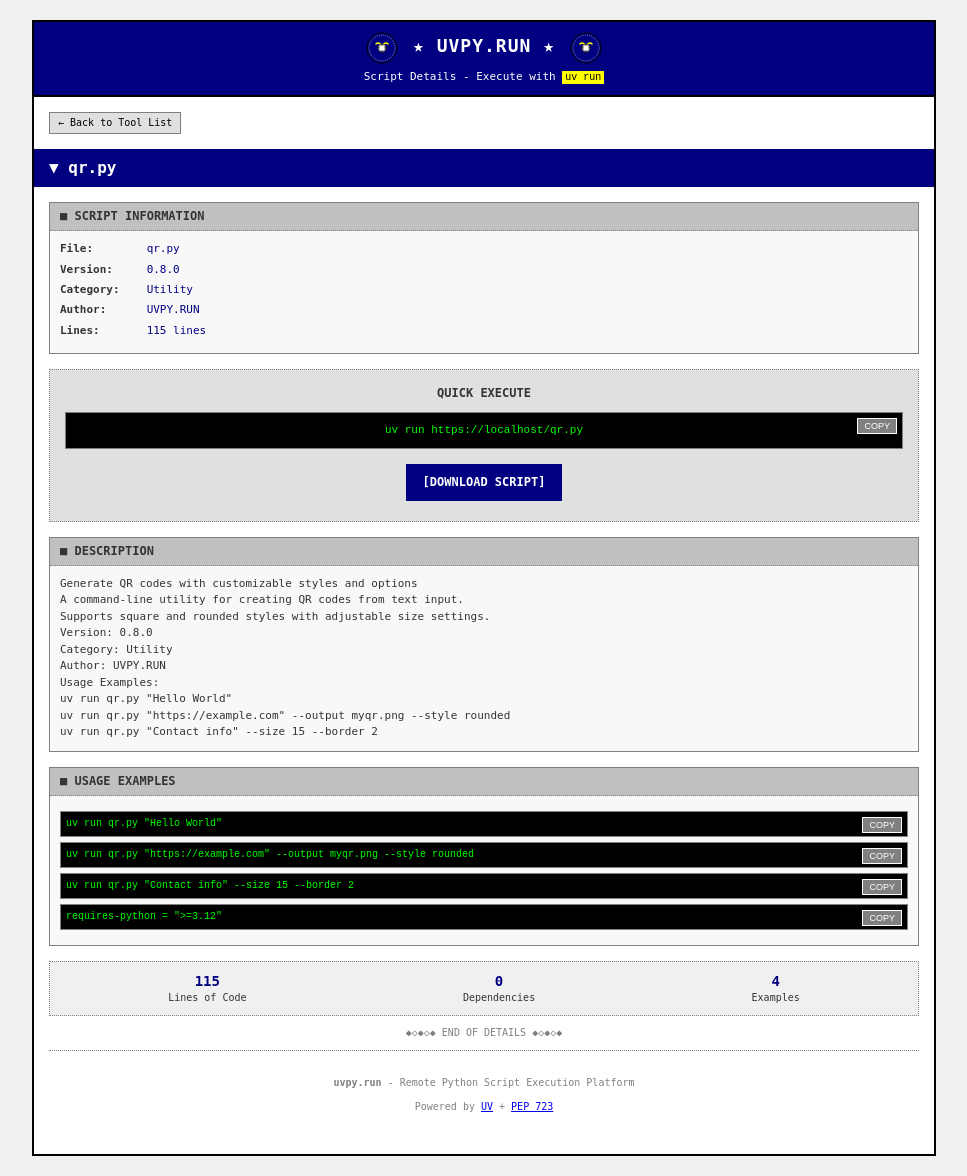
After one commit to 26awen/uvpy_run, a Flask app: page /detail/qr in a window 1280 px wide. The commit adds this page. Shown: the whole page, without its empty margins (156-1123 px from the left). Run offline with Flask 3, Linux system fonts and the light colour scheme.

Commit message:
Add individual detail pages for all scripts with /detail routes
Features added:
- New route /detail/<script_name> for individual script pages
- Enhanced extract_detailed_file_info() function to parse:
  - PEP 723 dependencies from script metadata
  - Full docstrings and descriptions
  - Usage examples from docstrings and comments
  - Script statistics (line count, dependencies, examples)
- Created script_detail.html template with:
  - Vintage terminal-style design matching main site
  - Quick execute command with copy functionality
  - Dependencies display with PEP 723 info
  - Full description and usage examples
  - Script statistics and metadata
  - Copy-to-clipboard functionality for commands
- Updated main list template to include [DETAILS] links
- All scripts now have dedicated detail pages accessible via /detail/scriptname

Navigation: Main list → Individual script details → Back to main list

```diff
--- a/main.py
+++ b/main.py
@@ -115,6 +115,45 @@
     """Serve sitemap.xml file"""
     return send_from_directory(".", "sitemap.xml")
 
+@app.route("/detail/<script_name>")
+def script_detail(script_name):
+    """Show detailed information about a specific script."""
+    try:
+        # Ensure script_name ends with .py
+        if not script_name.endswith('.py'):
+            script_name += '.py'
+
+        file_path = os.path.join(STATIC_PYFILES_ROOT, script_name)
+
+        # Check if file exists
+        if not os.path.exists(file_path):
+            return render_template_string(html_file_not_found), 404
+
+        # Extract detailed information from the file
+        file_info = extract_detailed_file_info(file_path)
+
+        # Get the base URL with correct protocol
+        base_url = get_base_url()
+
+        # Use detail template
+        return render_template('script_detail.html',
+                             script_info=file_info,
+                             base_url=base_url,
+                             script_name=script_name)
+
+    except Exception as e:
+        error_html = f"""
+        <html>
+        <head><title>Error</title></head>
+        <body>
+            <h1>Error loading script details</h1>
+            <p>An error occurred while loading script details: {str(e)}</p>
+        </body>
+        </html>
+        """
+        return render_template_string(error_html), 500
+
+
 @app.route("/")
 def list_tools():
     """List all available Python tools in the static_pyfiles directory."""
@@ -135,7 +174,8 @@
                         'version': file_info['version'],
                         'category': file_info['category'],
                         'author': file_info['author'],
-                        'url': f'/{filename}'
+                        'url': f'/{filename}',
+                        'detail_url': f'/detail/{filename.replace(".py", "")}'
                     })
 
         # Sort files alphabetically
@@ -158,6 +198,138 @@
         </html>
         """
         return render_template_string(error_html), 500
+
+
+def extract_detailed_file_info(file_path):
+    """Extract detailed information from Python file including usage examples, dependencies, and full content."""
+    try:
+        with open(file_path, 'r', encoding='utf-8') as f:
+            content = f.read()
+
+        info = {
+            'filename': os.path.basename(file_path),
+            'title': 'N/A',
+            'description': 'N/A',
+            'version': 'N/A',
+            'category': 'N/A',
+            'author': 'N/A',
+            'dependencies': [],
+            'usage_examples': [],
+            'full_docstring': '',
+            'source_lines': len(content.split('\n'))
+        }
+
+        lines = content.split('\n')
+
+        # Extract PEP 723 dependencies
+        in_script_block = False
+        for line in lines:
+            stripped = line.strip()
+            if stripped == '# /// script':
+                in_script_block = True
+                continue
+            elif stripped == '# ///':
+                in_script_block = False
+                continue
+            elif in_script_block:
+                if stripped.startswith('# dependencies = ['):
+                    # Extract dependencies from the list
+                    deps_line = stripped.replace('# dependencies = [', '').replace(']', '')
+                    if deps_line.strip():
+                        # Parse the dependencies
+                        import re
+                        deps = re.findall(r'"([^"]*)"', deps_line)
+                        info['dependencies'] = deps
+
+        # Extract docstring information
+        in_docstring = False
+        docstring_lines = []
+
+        for line in lines:
+            stripped = line.strip()
+
+            if '"""' in stripped and not in_docstring:
+                in_docstring = True
+                if stripped.count('"""') == 2:
+                    # Single line docstring
+                    docstring_content = stripped.split('"""')[1].strip()
+                    if docstring_content:
+                        info['title'] = docstring_content
+                        info['description'] = docstring_content[:100] + ('...' if len(docstring_content) > 100 else '')
+                        info['full_docstring'] = docstring_content
+                    in_docstring = False
+                else:
+                    # Multi-line docstring start
+                    after_quotes = stripped.split('"""', 1)[1].strip()
+                    if after_quotes:
+                        docstring_lines.append(after_quotes)
+                continue
+
+            if in_docstring:
+                if '"""' in stripped:
+                    # End of docstring
+                    before_quotes = stripped.split('"""')[0].strip()
+                    if before_quotes:
+                        docstring_lines.append(before_quotes)
+                    break
+                else:
+                    if stripped:
+                        docstring_lines.append(stripped)
+
+        if docstring_lines:
+            full_docstring = '\n'.join(docstring_lines)
+            info['full_docstring'] = full_docstring
+
+            # Extract first line as title
+            if docstring_lines:
+                info['title'] = docstring_lines[0].strip()
+                info['description'] = info['title'][:100] + ('...' if len(info['title']) > 100 else '')
+
+            # Extract metadata fields and usage examples
+            collecting_examples = False
+            for line in docstring_lines:
+                line = line.strip()
+                if line.startswith('Version:'):
+                    info['version'] = line.split('Version:', 1)[1].strip()
+                elif line.startswith('Category:'):
+                    info['category'] = line.split('Category:', 1)[1].strip()
+                elif line.startswith('Author:'):
+                    info['author'] = line.split('Author:', 1)[1].strip()
+                elif line.startswith('Usage Examples:') or line.startswith('Examples:'):
+                    collecting_examples = True
+                    continue
+                elif collecting_examples and line.strip().startswith('uv run '):
+                    info['usage_examples'].append(line.strip())
+
+        # Also look for usage examples in comments
+        for line in lines:
+            stripped = line.strip()
+            if stripped.startswith('#') and ('uv run ' in stripped or 'python ' in stripped):
+                example = stripped[1:].strip()
+                if example not in info['usage_examples']:
+                    info['usage_examples'].append(example)
+
+        # Set defaults if not found
+        if info['title'] == 'N/A':
+            info['title'] = f"Python Script: {info['filename']}"
+        if info['description'] == 'N/A':
+            info['description'] = f"Python utility script: {info['filename']}"
+
+        return info
+
+    except Exception as e:
+        return {
+            'filename': os.path.basename(file_path),
+            'title': f"Python Script: {os.path.basename(file_path)}",
+            'description': f"Python utility script: {os.path.basename(file_path)}",
+            'version': 'N/A',
+            'category': 'N/A',
+            'author': 'N/A',
+            'dependencies': [],
+            'usage_examples': [],
+            'full_docstring': f'Error reading file: {str(e)}',
+            'source_lines': 0
+        }
 
 
 def extract_file_info(file_path):
--- a/templates/list_tools.html
+++ b/templates/list_tools.html
@@ -353,6 +353,7 @@
                         </div>
 
                         <div class="tool-links">
+                            <a href="{{ tool.detail_url }}">[DETAILS]</a>
                             <a href="{{ tool.url }}" target="_blank">[DOWNLOAD]</a>
                             <button type="button" onclick="copyToClipboard('uv run {{ base_url }}/{{ tool.filename[1:] if tool.filename.startswith('/') else tool.filename }}')">[COPY COMMAND]</button>
                         </div>
--- /dev/null
+++ b/templates/script_detail.html
@@ -0,0 +1,435 @@
+<!DOCTYPE html>
+<html lang="en">
+<head>
+    <meta charset="UTF-8">
+    <meta name="viewport" content="width=device-width, initial-scale=1.0">
+    <title>{{ script_info.title }} - uvpy.run</title>
+    <meta name="description" content="{{ script_info.description }}">
+    <meta name="keywords" content="uvpy.run, uv python, PEP 723, {{ script_info.filename }}, {{ script_info.category }}, python script">
+    <meta name="author" content="uvpy.run">
+    <meta name="robots" content="index, follow">
+
+    <!-- Open Graph / Facebook -->
+    <meta property="og:type" content="article">
+    <meta property="og:url" content="{{ request.url }}">
+    <meta property="og:title" content="{{ script_info.title }} - uvpy.run">
+    <meta property="og:description" content="{{ script_info.description }}">
+
+    <!-- Twitter -->
+    <meta property="twitter:card" content="summary">
+    <meta property="twitter:url" content="{{ request.url }}">
+    <meta property="twitter:title" content="{{ script_info.title }} - uvpy.run">
+    <meta property="twitter:description" content="{{ script_info.description }}">
+
+    <!-- Canonical URL -->
+    <link rel="canonical" href="{{ request.url }}">
+
+    <!-- Favicon -->
+    <link rel="icon" type="image/svg+xml" href="/static/favicon.svg">
+    <link rel="icon" type="image/x-icon" href="/static/favicon.svg">
+
+    <style>
+        body {
+            font-family: "MS PGothic", "Hiragino Kaku Gothic Pro", "Meiryo", monospace;
+            background-color: #f0f0f0;
+            margin: 0;
+            padding: 20px;
+            color: #333;
+            line-height: 1.4;
+            font-size: 12px;
+        }
+
+        main {
+            max-width: 900px;
+            margin: 0 auto;
+            background-color: #ffffff;
+            border: 2px solid #000000;
+            padding: 0;
+        }
+
+        header {
+            background-color: #000080;
+            color: #ffffff;
+            padding: 10px;
+            text-align: center;
+            border-bottom: 2px solid #000000;
+        }
+
+        header h1 {
+            font-size: 18px;
+            font-weight: bold;
+            margin: 0 0 5px 0;
+            text-transform: uppercase;
+            letter-spacing: 1px;
+        }
+
+        header p {
+            font-size: 11px;
+            margin: 0;
+        }
+
+        header code {
+            background-color: #ffff00;
+            color: #000000;
+            padding: 1px 3px;
+            font-family: "Courier New", monospace;
+            font-size: 10px;
+        }
+
+        .content {
+            padding: 15px;
+        }
+
+        .back-link {
+            display: inline-block;
+            padding: 3px 8px;
+            margin-bottom: 15px;
+            font-size: 10px;
+            text-decoration: none;
+            border: 1px solid #808080;
+            background-color: #e0e0e0;
+            color: #000000;
+        }
+
+        .back-link:hover {
+            background-color: #d0d0d0;
+        }
+
+        .script-title {
+            background-color: #000080;
+            color: #ffffff;
+            padding: 8px 15px;
+            margin: 0 -15px 15px -15px;
+            font-size: 16px;
+            font-weight: bold;
+        }
+
+        .script-meta {
+            border: 1px solid #808080;
+            background-color: #f8f8f8;
+            margin-bottom: 15px;
+        }
+
+        .meta-header {
+            background-color: #c0c0c0;
+            padding: 5px 10px;
+            border-bottom: 1px dotted #808080;
+            font-weight: bold;
+            font-size: 12px;
+        }
+
+        .meta-body {
+            padding: 10px;
+        }
+
+        .meta-row {
+            margin-bottom: 5px;
+            font-size: 11px;
+        }
+
+        .meta-label {
+            font-weight: bold;
+            display: inline-block;
+            width: 80px;
+        }
+
+        .meta-value {
+            color: #000080;
+        }
+
+        .section {
+            border: 1px solid #808080;
+            background-color: #f8f8f8;
+            margin-bottom: 15px;
+        }
+
+        .section-header {
+            background-color: #c0c0c0;
+            padding: 5px 10px;
+            border-bottom: 1px dotted #808080;
+            font-weight: bold;
+            font-size: 12px;
+        }
+
+        .section-body {
+            padding: 10px;
+            font-size: 11px;
+        }
+
+        .command-box {
+            background-color: #000000;
+            color: #00ff00;
+            padding: 10px;
+            border: 1px solid #808080;
+            font-family: "Courier New", monospace;
+            font-size: 11px;
+            margin: 10px 0;
+            position: relative;
+        }
+
+        .copy-button {
+            position: absolute;
+            top: 5px;
+            right: 5px;
+            padding: 2px 6px;
+            font-size: 9px;
+            background-color: #808080;
+            color: #ffffff;
+            border: 1px solid #ffffff;
+            cursor: pointer;
+        }
+
+        .copy-button:hover {
+            background-color: #a0a0a0;
+        }
+
+        .dependencies {
+            margin: 5px 0;
+        }
+
+        .dependency {
+            display: inline-block;
+            background-color: #ffff00;
+            color: #000000;
+            padding: 2px 6px;
+            margin: 2px;
+            font-size: 10px;
+            border: 1px solid #808080;
+        }
+
+        .examples-list {
+            margin: 5px 0;
+        }
+
+        .example {
+            background-color: #000000;
+            color: #00ff00;
+            padding: 5px;
+            margin: 5px 0;
+            font-family: "Courier New", monospace;
+            font-size: 10px;
+            border: 1px solid #808080;
+            position: relative;
+        }
+
+        .description-text {
+            white-space: pre-wrap;
+            font-size: 11px;
+            line-height: 1.5;
+        }
+
+        .download-section {
+            text-align: center;
+            padding: 15px;
+            background-color: #e0e0e0;
+            border: 1px dotted #808080;
+            margin: 15px 0;
+        }
+
+        .download-button {
+            display: inline-block;
+            padding: 8px 15px;
+            margin: 5px;
+            font-size: 12px;
+            text-decoration: none;
+            border: 2px solid #000080;
+            background-color: #000080;
+            color: #ffffff;
+            font-weight: bold;
+        }
+
+        .download-button:hover {
+            background-color: #000060;
+            border-color: #000060;
+        }
+
+        .stats {
+            display: flex;
+            justify-content: space-around;
+            padding: 10px;
+            background-color: #f0f0f0;
+            border: 1px dotted #808080;
+            margin: 10px 0;
+            font-size: 10px;
+        }
+
+        .stat {
+            text-align: center;
+        }
+
+        .stat-number {
+            font-size: 14px;
+            font-weight: bold;
+            color: #000080;
+        }
+
+        .decoration {
+            text-align: center;
+            font-size: 10px;
+            color: #808080;
+            margin: 10px 0;
+        }
+
+        @media (max-width: 600px) {
+            body {
+                padding: 10px;
+                font-size: 11px;
+            }
+
+            main {
+                border: 1px solid #000000;
+            }
+
+            .content {
+                padding: 10px;
+            }
+
+            .meta-label {
+                width: 60px;
+            }
+        }
+    </style>
+</head>
+<body>
+    <main>
+        <header>
+            <div style="display: flex; align-items: center; justify-content: center; gap: 15px; margin-bottom: 5px;">
+                <img src="/static/favicon.svg" alt="uvpy.run logo" style="width: 32px; height: 32px;">
+                <h1>★ uvpy.run ★</h1>
+                <img src="/static/favicon.svg" alt="uvpy.run logo" style="width: 32px; height: 32px;">
+            </div>
+            <p>Script Details - Execute with <code>uv run</code></p>
+        </header>
+
+        <div class="content">
+            <a href="/" class="back-link">← Back to Tool List</a>
+
+            <div class="script-title">
+                ▼ {{ script_info.filename }}
+            </div>
+
+            <!-- Script Metadata -->
+            <div class="script-meta">
+                <div class="meta-header">■ SCRIPT INFORMATION</div>
+                <div class="meta-body">
+                    <div class="meta-row">
+                        <span class="meta-label">File:</span>
+                        <span class="meta-value">{{ script_info.filename }}</span>
+                    </div>
+                    <div class="meta-row">
+                        <span class="meta-label">Version:</span>
+                        <span class="meta-value">{{ script_info.version }}</span>
+                    </div>
+                    <div class="meta-row">
+                        <span class="meta-label">Category:</span>
+                        <span class="meta-value">{{ script_info.category }}</span>
+                    </div>
+                    <div class="meta-row">
+                        <span class="meta-label">Author:</span>
+                        <span class="meta-value">{{ script_info.author }}</span>
+                    </div>
+                    <div class="meta-row">
+                        <span class="meta-label">Lines:</span>
+                        <span class="meta-value">{{ script_info.source_lines }} lines</span>
+                    </div>
+                </div>
+            </div>
+
+            <!-- Quick Execute -->
+            <div class="download-section">
+                <div style="margin-bottom: 10px; font-weight: bold; font-size: 12px;">QUICK EXECUTE</div>
+                <div class="command-box">
+                    uv run {{ base_url }}/{{ script_info.filename }}
+                    <button class="copy-button" onclick="copyToClipboard('uv run {{ base_url }}/{{ script_info.filename }}')">COPY</button>
+                </div>
+                <a href="/{{ script_info.filename }}" target="_blank" class="download-button">[DOWNLOAD SCRIPT]</a>
+            </div>
+
+            <!-- Dependencies Section -->
+            {% if script_info.dependencies %}
+            <div class="section">
+                <div class="section-header">■ DEPENDENCIES (PEP 723)</div>
+                <div class="section-body">
+                    <div class="dependencies">
+                        {% for dep in script_info.dependencies %}
+                        <span class="dependency">{{ dep }}</span>
+                        {% endfor %}
+                    </div>
+                    <p style="margin-top: 10px; font-size: 10px; color: #666;">
+                        Dependencies are automatically managed by UV using PEP 723 inline script metadata.
+                    </p>
+                </div>
+            </div>
+            {% endif %}
+
+            <!-- Description Section -->
+            {% if script_info.full_docstring and script_info.full_docstring != 'N/A' %}
+            <div class="section">
+                <div class="section-header">■ DESCRIPTION</div>
+                <div class="section-body">
+                    <div class="description-text">{{ script_info.full_docstring }}</div>
+                </div>
+            </div>
+            {% endif %}
+
+            <!-- Usage Examples Section -->
+            {% if script_info.usage_examples %}
+            <div class="section">
+                <div class="section-header">■ USAGE EXAMPLES</div>
+                <div class="section-body">
+                    <div class="examples-list">
+                        {% for example in script_info.usage_examples %}
+                        <div class="example">
+                            {{ example }}
+                            <button class="copy-button" onclick="copyToClipboard('{{ example }}')">COPY</button>
+                        </div>
+                        {% endfor %}
+                    </div>
+                </div>
+            </div>
+            {% endif %}
+
+            <!-- Statistics -->
+            <div class="stats">
+                <div class="stat">
+                    <div class="stat-number">{{ script_info.source_lines }}</div>
+                    <div>Lines of Code</div>
+                </div>
+                <div class="stat">
+                    <div class="stat-number">{{ script_info.dependencies|length }}</div>
+                    <div>Dependencies</div>
+                </div>
+                <div class="stat">
+                    <div class="stat-number">{{ script_info.usage_examples|length }}</div>
+                    <div>Examples</div>
+                </div>
+            </div>
+
+            <div class="decoration">◆◇◆◇◆ END OF DETAILS ◆◇◆◇◆</div>
+
+            <!-- Footer -->
+            <div style="text-align: center; padding: 15px; font-size: 10px; color: #808080; border-top: 1px dotted #808080;">
+                <p><strong>uvpy.run</strong> - Remote Python Script Execution Platform</p>
+                <p>Powered by <a href="https://github.com/astral-sh/uv" target="_blank">UV</a> + <a href="https://peps.python.org/pep-0723/" target="_blank">PEP 723</a></p>
+            </div>
+        </div>
+    </main>
+
+    <script>
+        function copyToClipboard(text) {
+            navigator.clipboard.writeText(text).then(function() {
+                console.log('Command copied to clipboard:', text);
+            }, function(err) {
+                console.error('Could not copy text: ', err);
+                const textArea = document.createElement('textarea');
+                textArea.value = text;
+                document.body.appendChild(textArea);
+                textArea.select();
+                document.execCommand('copy');
+                document.body.removeChild(textArea);
+                console.log('Fallback copy method used');
+            });
+        }
+    </script>
+</body>
+</html>
```
